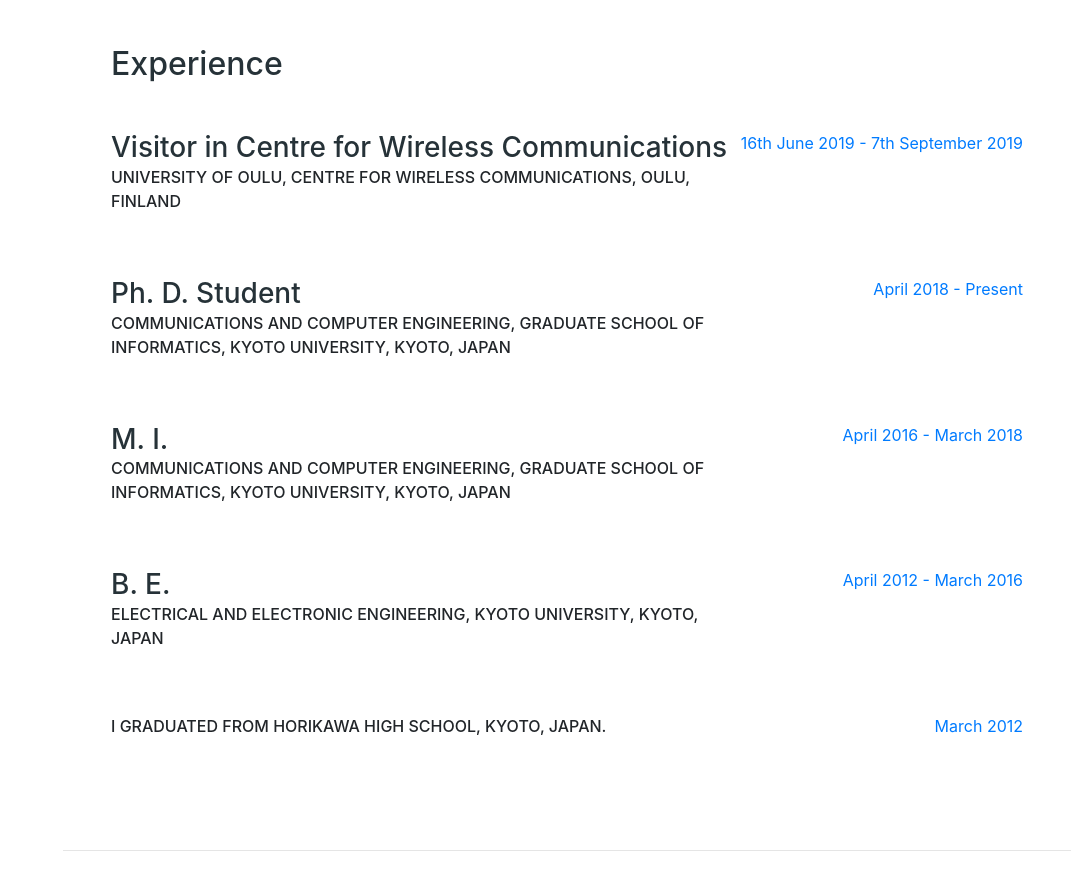
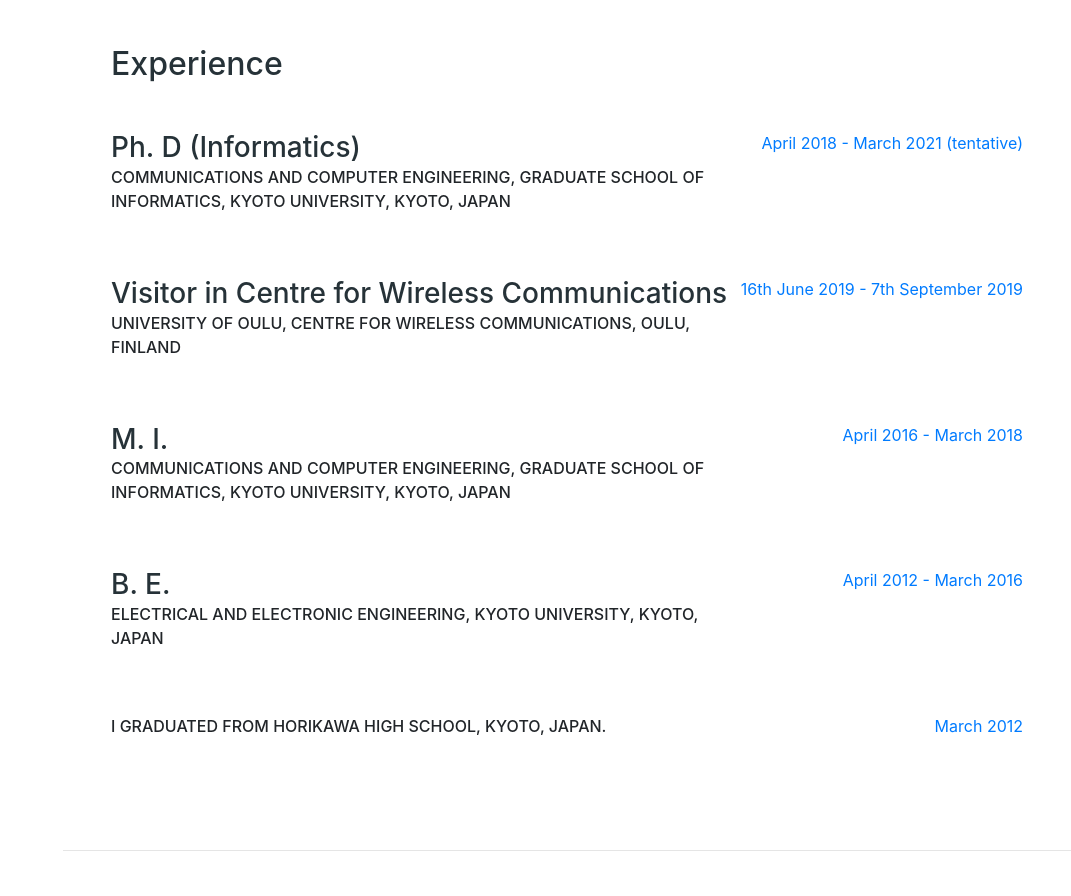
Before and after one commit to kodakodakoda/webpage_koda, a website with bundled scripts: page index.html in a window 1280 px wide. Shown: the part 804-1700 px from the top of the page, without its empty margins (209-1280 px from the left). Built offline with nearby package versions, Linux system fonts and the light colour scheme; a web font is replaced by a local one.

Commit message:
update portrait, award

```diff
--- a/index.html
+++ b/index.html
@@ -105,6 +105,18 @@
     <section class="resume-section p-3 p-lg-5 d-flex justify-content-center" id="experience">
       <div class="w-100">
         <h2 class="mb-5">Experience</h2>
+
+        <div class="resume-item d-flex flex-column flex-md-row justify-content-between mb-5">
+          <div class="resume-content">
+            <h3 class="mb-0">Ph. D (Informatics) </h3>
+            <div class="subheading mb-3">Communications and Computer Engineering, Graduate School of Informatics, Kyoto
+              University, Kyoto, Japan</div>
+          </div>
+          <div class="resume-date text-md-right">
+            <span class="text-primary">April 2018 - March 2021 (tentative)</span>
+          </div>
+        </div>
+
         <div class="resume-item d-flex flex-column flex-md-row justify-content-between mb-5">
           <div class="resume-content">
             <h3 class="mb-0">Visitor in Centre for Wireless Communications </h3>
@@ -115,16 +127,7 @@
           </div>
         </div>
 
-        <div class="resume-item d-flex flex-column flex-md-row justify-content-between mb-5">
-          <div class="resume-content">
-            <h3 class="mb-0">Ph. D. Student </h3>
-            <div class="subheading mb-3">Communications and Computer Engineering, Graduate School of Informatics, Kyoto
-              University, Kyoto, Japan</div>
-          </div>
-          <div class="resume-date text-md-right">
-            <span class="text-primary">April 2018 - Present</span>
-          </div>
-        </div>
+
 
         <div class="resume-item d-flex flex-column flex-md-row justify-content-between mb-5">
           <div class="resume-content">
```
